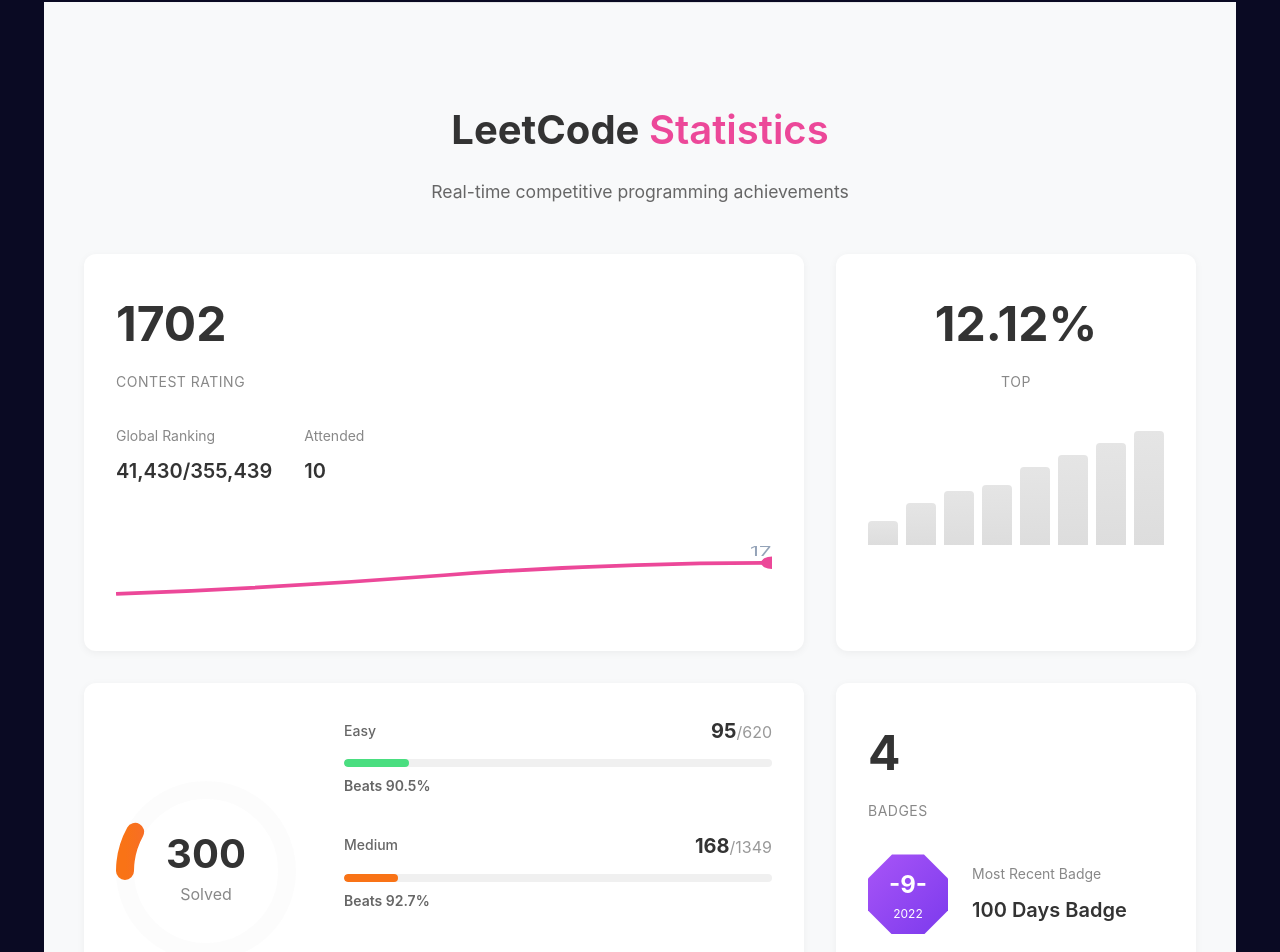
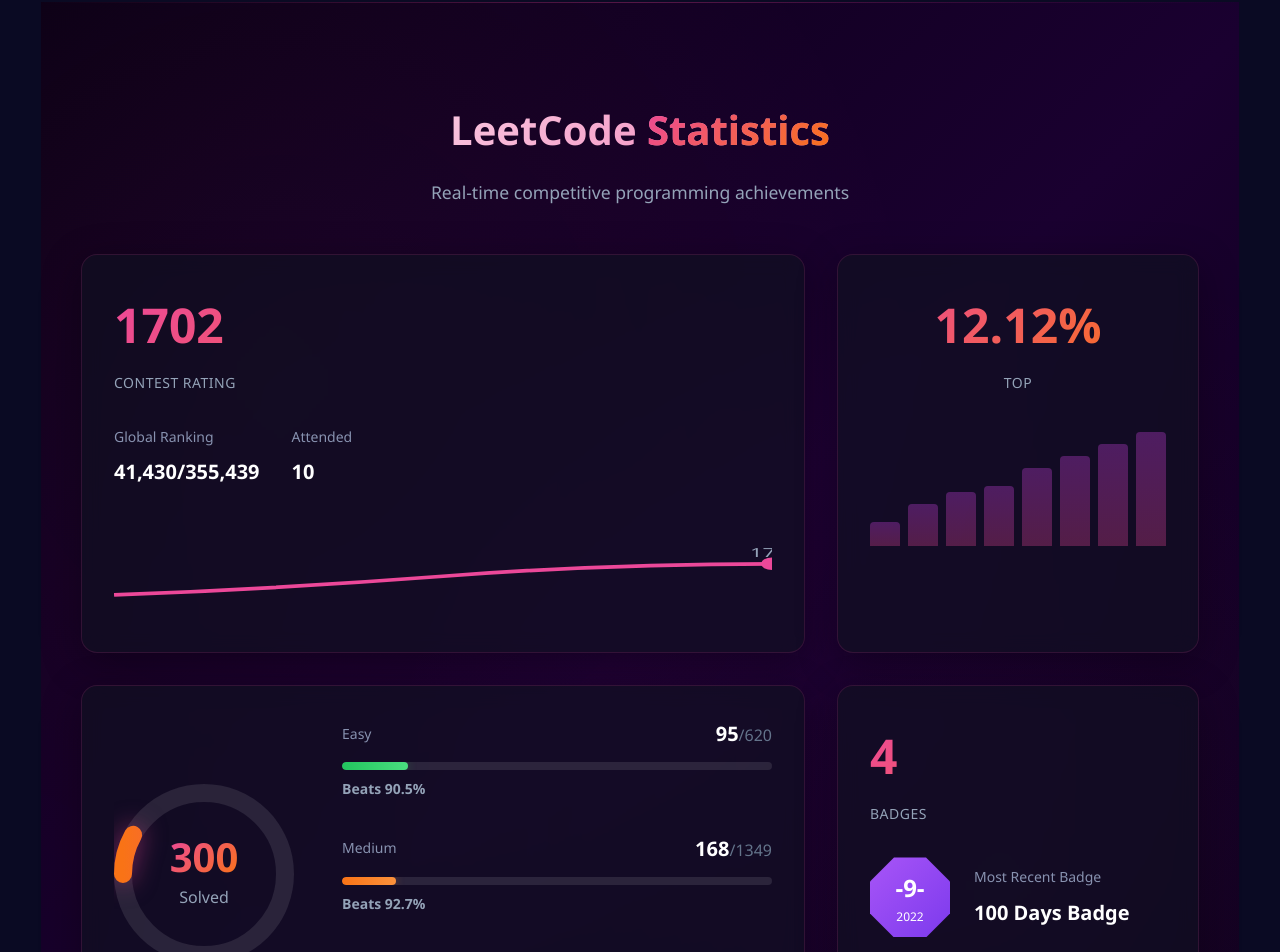
Before and after one commit to tharunK03/deploy-vercel, a React (Create React App) app: page / in a window 1280 px wide. Shown: the part 5236-6188 px from the top of the page. Built offline with nearby package versions, Linux system fonts and the light colour scheme; no server answers.

Commit message:
Enhance LeetCode UI to match portfolio theme - dark purple with pink accents, premium styling

```diff
--- a/src/styles/LeetCode.css
+++ b/src/styles/LeetCode.css
@@ -1,12 +1,12 @@
-/* LeetCode Stats Section - Redesigned to match LeetCode UI */
+/* LeetCode Stats Section - Matching Portfolio Theme */
 
 .leetcode-section {
-  background: #f8f9fa;
-  color: #333;
+  background: linear-gradient(135deg, #0a0014 0%, #1a0030 50%, #0a0014 100%);
+  color: #ffffff;
   padding: 6rem 1.5rem;
   min-height: 100vh;
   position: relative;
-  font-family: -apple-system, BlinkMacSystemFont, 'Segoe UI', 'Roboto', 'Oxygen', 'Ubuntu', 'Cantarell', sans-serif;
+  font-family: 'Segoe UI', Tahoma, Geneva, Verdana, sans-serif;
 }
 
 .leetcode-section::before {
@@ -16,7 +16,19 @@
   left: 0;
   right: 0;
   height: 1px;
-  background: linear-gradient(90deg, transparent, rgba(0, 0, 0, 0.1), transparent);
+  background: linear-gradient(90deg, transparent, rgba(236, 72, 153, 0.3), transparent);
+}
+
+.leetcode-section::after {
+  content: '';
+  position: absolute;
+  top: 0;
+  left: 0;
+  right: 0;
+  bottom: 0;
+  background: radial-gradient(circle at 20% 30%, rgba(236, 72, 153, 0.05) 0%, transparent 50%),
+              radial-gradient(circle at 80% 70%, rgba(217, 70, 239, 0.05) 0%, transparent 50%);
+  pointer-events: none;
 }
 
 .leetcode-container {
@@ -35,17 +47,23 @@
 
 .section-title {
   font-size: 2.5rem;
-  font-weight: 700;
+  font-weight: 800;
   margin-bottom: 1rem;
-  color: #333;
+  background: linear-gradient(135deg, #fff 0%, #ec4899 100%);
+  -webkit-background-clip: text;
+  background-clip: text;
+  color: transparent;
 }
 
 .section-title .highlight {
-  color: #ec4899;
+  background: linear-gradient(135deg, #ec4899 0%, #f97316 100%);
+  -webkit-background-clip: text;
+  background-clip: text;
+  color: transparent;
 }
 
 .section-description {
-  color: #666;
+  color: #94a3b8;
   font-size: 1.1rem;
   font-weight: 400;
 }
@@ -73,10 +91,20 @@
 
 .contest-stats-panel,
 .percentile-panel {
-  background: white;
-  border-radius: 12px;
+  background: rgba(17, 17, 34, 0.7);
+  border-radius: 16px;
   padding: 2rem;
-  box-shadow: 0 2px 8px rgba(0, 0, 0, 0.05);
+  border: 1px solid rgba(236, 72, 153, 0.15);
+  backdrop-filter: blur(10px);
+  box-shadow: 0 10px 40px rgba(0, 0, 0, 0.3);
+  transition: all 0.4s ease;
+}
+
+.contest-stats-panel:hover,
+.percentile-panel:hover {
+  transform: translateY(-5px);
+  border-color: rgba(236, 72, 153, 0.3);
+  box-shadow: 0 20px 50px rgba(236, 72, 153, 0.2);
 }
 
 .contest-rating {
@@ -86,13 +114,16 @@
 .stat-number-large {
   font-size: 3rem;
   font-weight: 700;
-  color: #333;
+  background: linear-gradient(135deg, #ec4899 0%, #f97316 100%);
+  -webkit-background-clip: text;
+  background-clip: text;
+  color: transparent;
   margin-bottom: 0.5rem;
 }
 
 .stat-label-large {
   font-size: 0.875rem;
-  color: #888;
+  color: #94a3b8;
   text-transform: uppercase;
   letter-spacing: 0.5px;
 }
@@ -110,14 +141,14 @@
 
 .contest-label {
   font-size: 0.875rem;
-  color: #888;
+  color: #8892b0;
   margin-bottom: 0.5rem;
 }
 
 .contest-value {
   font-size: 1.25rem;
   font-weight: 600;
-  color: #333;
+  color: #ffffff;
 }
 
 .rating-graph {
@@ -149,14 +180,15 @@
 
 .bar {
   width: 30px;
-  background: linear-gradient(to top, #ddd, #e5e5e5);
+  background: linear-gradient(to top, rgba(236, 72, 153, 0.3), rgba(217, 70, 239, 0.3));
   border-radius: 4px 4px 0 0;
   transition: all 0.3s ease;
 }
 
 .bar:hover {
-  background: linear-gradient(to top, #ec4899, #f97316);
+  background: linear-gradient(to top, #ec4899, #d946ef);
   transform: translateY(-4px);
+  box-shadow: 0 -5px 15px rgba(236, 72, 153, 0.4);
 }
 
 /* Bottom Stats Grid */
@@ -169,10 +201,20 @@
 
 .solved-problems-panel,
 .badges-panel {
-  background: white;
-  border-radius: 12px;
+  background: rgba(17, 17, 34, 0.7);
+  border-radius: 16px;
   padding: 2rem;
-  box-shadow: 0 2px 8px rgba(0, 0, 0, 0.05);
+  border: 1px solid rgba(236, 72, 153, 0.15);
+  backdrop-filter: blur(10px);
+  box-shadow: 0 10px 40px rgba(0, 0, 0, 0.3);
+  transition: all 0.4s ease;
+}
+
+.solved-problems-panel:hover,
+.badges-panel:hover {
+  transform: translateY(-5px);
+  border-color: rgba(236, 72, 153, 0.3);
+  box-shadow: 0 20px 50px rgba(236, 72, 153, 0.2);
 }
 
 .solved-problems-panel {
@@ -197,10 +239,11 @@
 
 .progress-ring {
   transition: stroke-dasharray 1s ease;
+  filter: drop-shadow(0 0 8px rgba(236, 72, 153, 0.5));
 }
 
 .progress-ring-background {
-  opacity: 0.2;
+  opacity: 0.1;
 }
 
 .circular-progress-text {
@@ -214,13 +257,16 @@
 .progress-number {
   font-size: 2.5rem;
   font-weight: 700;
-  color: #333;
+  background: linear-gradient(135deg, #ec4899 0%, #f97316 100%);
+  -webkit-background-clip: text;
+  background-clip: text;
+  color: transparent;
   line-height: 1;
 }
 
 .progress-label {
   font-size: 1rem;
-  color: #888;
+  color: #94a3b8;
   margin-top: 0.5rem;
 }
 
@@ -244,25 +290,25 @@
 
 .difficulty-name {
   font-size: 0.875rem;
-  color: #666;
+  color: #8892b0;
   font-weight: 500;
 }
 
 .difficulty-count {
   font-size: 1.25rem;
   font-weight: 700;
-  color: #333;
+  color: #ffffff;
 }
 
 .difficulty-total {
   font-size: 1rem;
   font-weight: 400;
-  color: #999;
+  color: #64748b;
 }
 
 .progress-bar-container {
   height: 8px;
-  background: #f0f0f0;
+  background: rgba(255, 255, 255, 0.1);
   border-radius: 4px;
   overflow: hidden;
   margin-bottom: 0.5rem;
@@ -275,20 +321,23 @@
 }
 
 .easy-bar {
-  background: #4ade80;
+  background: linear-gradient(90deg, #22c55e, #4ade80);
+  box-shadow: 0 0 10px rgba(34, 197, 94, 0.3);
 }
 
 .medium-bar {
-  background: #f97316;
+  background: linear-gradient(90deg, #f97316, #fb923c);
+  box-shadow: 0 0 10px rgba(249, 115, 22, 0.3);
 }
 
 .hard-bar {
-  background: #ef4444;
+  background: linear-gradient(90deg, #ef4444, #f87171);
+  box-shadow: 0 0 10px rgba(239, 68, 68, 0.3);
 }
 
 .beats-percentage {
   font-size: 0.875rem;
-  color: #666;
+  color: #94a3b8;
   font-weight: 600;
 }
 
@@ -336,14 +385,14 @@
 
 .badge-title {
   font-size: 0.875rem;
-  color: #888;
+  color: #8892b0;
   margin-bottom: 0.5rem;
 }
 
 .badge-name {
   font-size: 1.25rem;
   font-weight: 600;
-  color: #333;
+  color: #ffffff;
 }
 
 /* LeetCode Profile Link */
```
